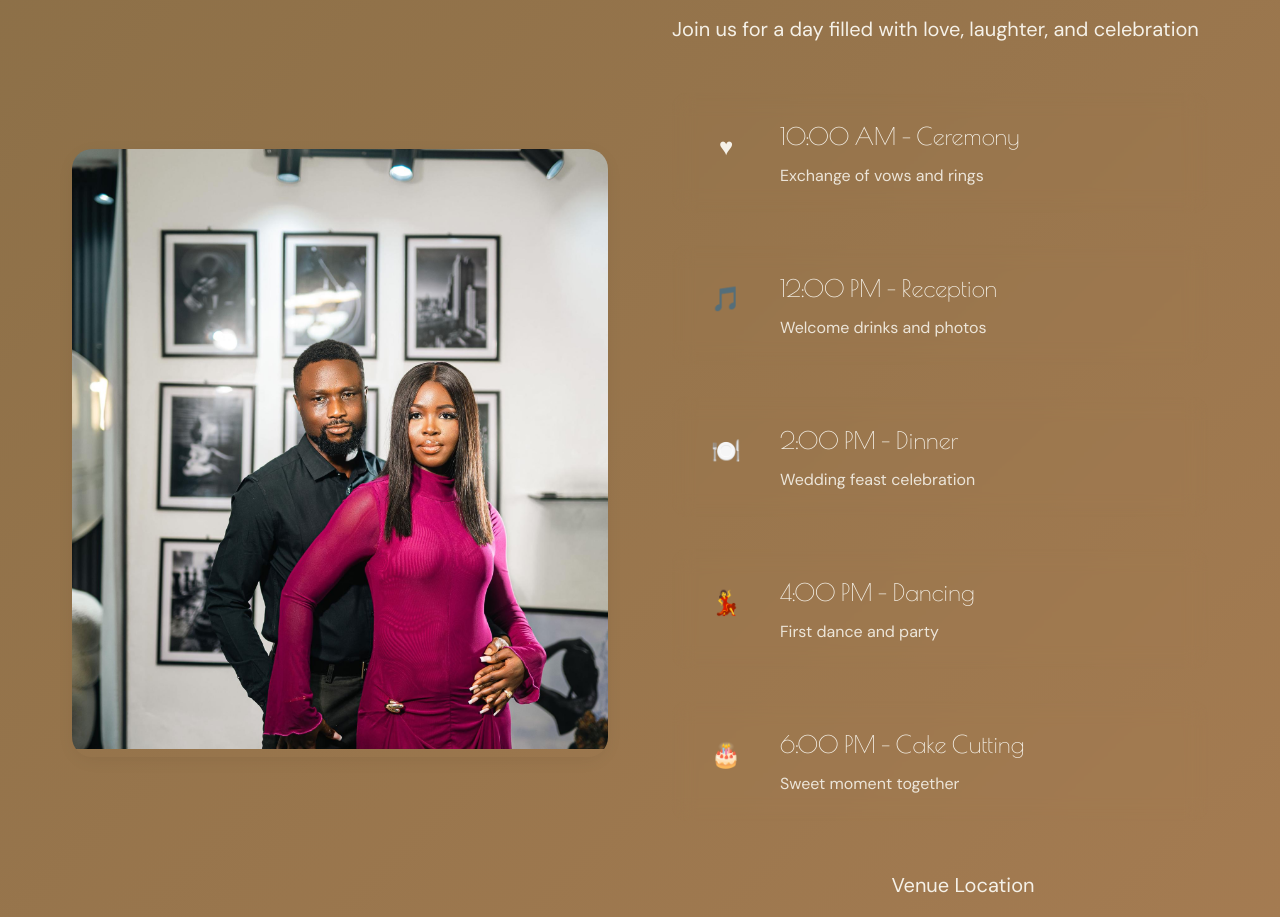
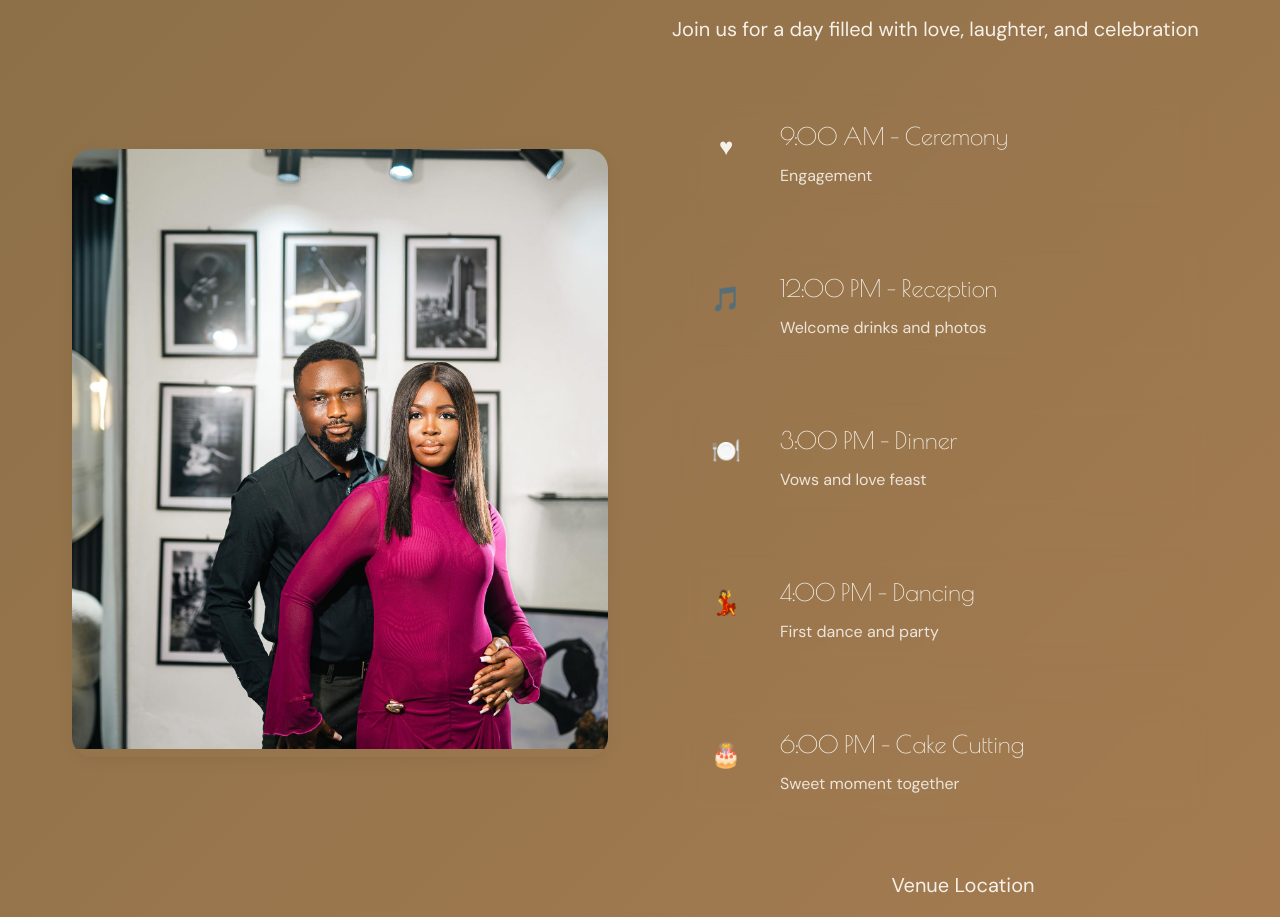
Before and after one commit to Ayomiposy/Tola-s_Wedding_2, a plain HTML site: page index.html in a window 1280 px wide. Shown: the part 2595-3512 px from the top of the page. Drawn offline with nearby package versions, Linux system fonts and the light colour scheme; a web font is replaced by a local one.

Commit message:
Made an update to the Wedding program time

```diff
--- a/index.html
+++ b/index.html
@@ -144,8 +144,8 @@
                         <div class="schedule-item">
                             <div class="schedule-icon">♥</div>
                             <div class="schedule-content">
-                                <div class="schedule-time">10:00 AM - Ceremony</div>
-                                <p class="schedule-desc">Exchange of vows and rings</p>
+                                <div class="schedule-time">9:00 AM - Ceremony</div>
+                                <p class="schedule-desc">Engagement</p>
                             </div>
                         </div>
                         <div class="schedule-item">
@@ -158,8 +158,8 @@
                         <div class="schedule-item">
                             <div class="schedule-icon">🍽️</div>
                             <div class="schedule-content">
-                                <div class="schedule-time">2:00 PM - Dinner</div>
-                                <p class="schedule-desc">Wedding feast celebration</p>
+                                <div class="schedule-time">3:00 PM - Dinner</div>
+                                <p class="schedule-desc">Vows and love feast</p>
                             </div>
                         </div>
                         <div class="schedule-item">
```
